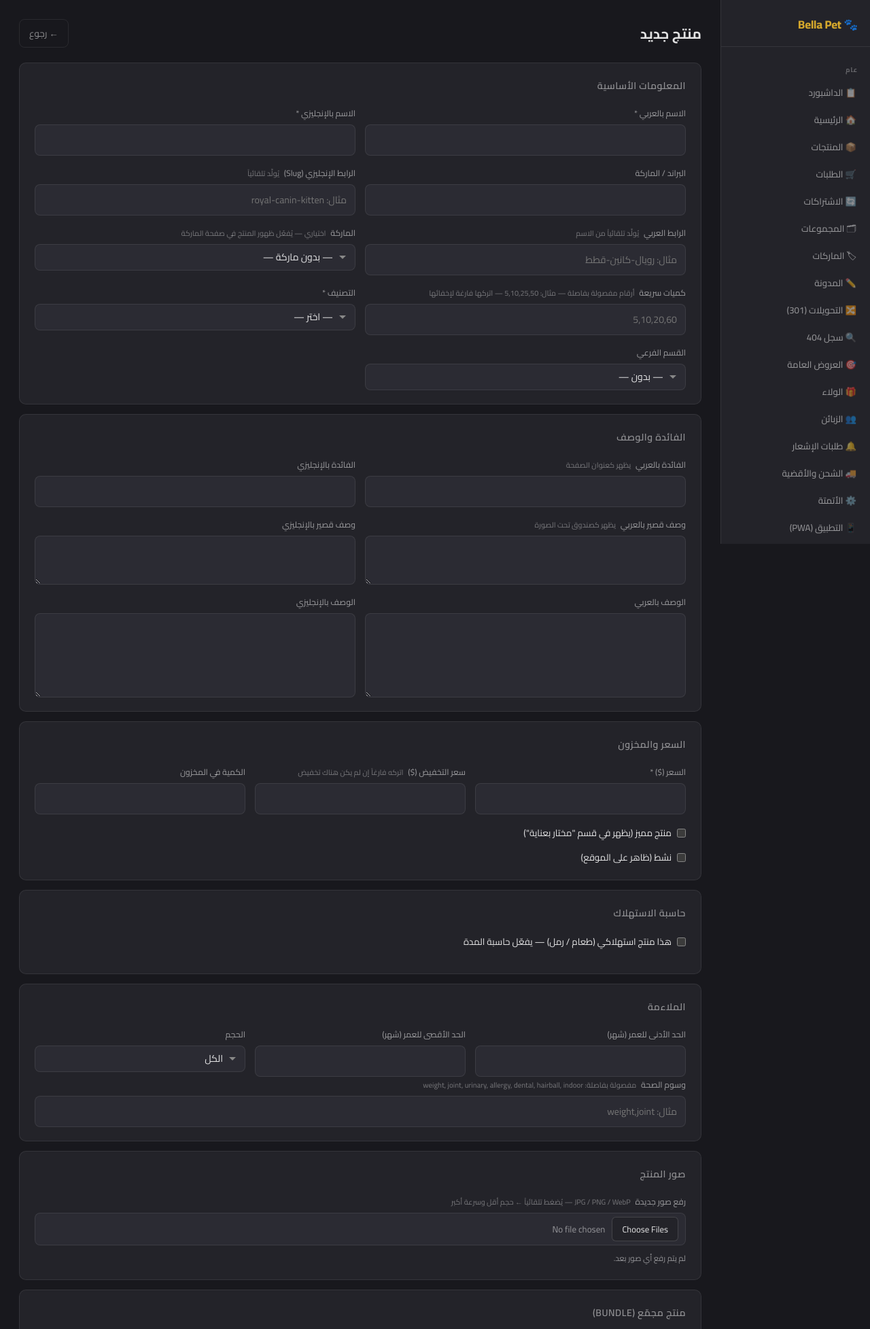
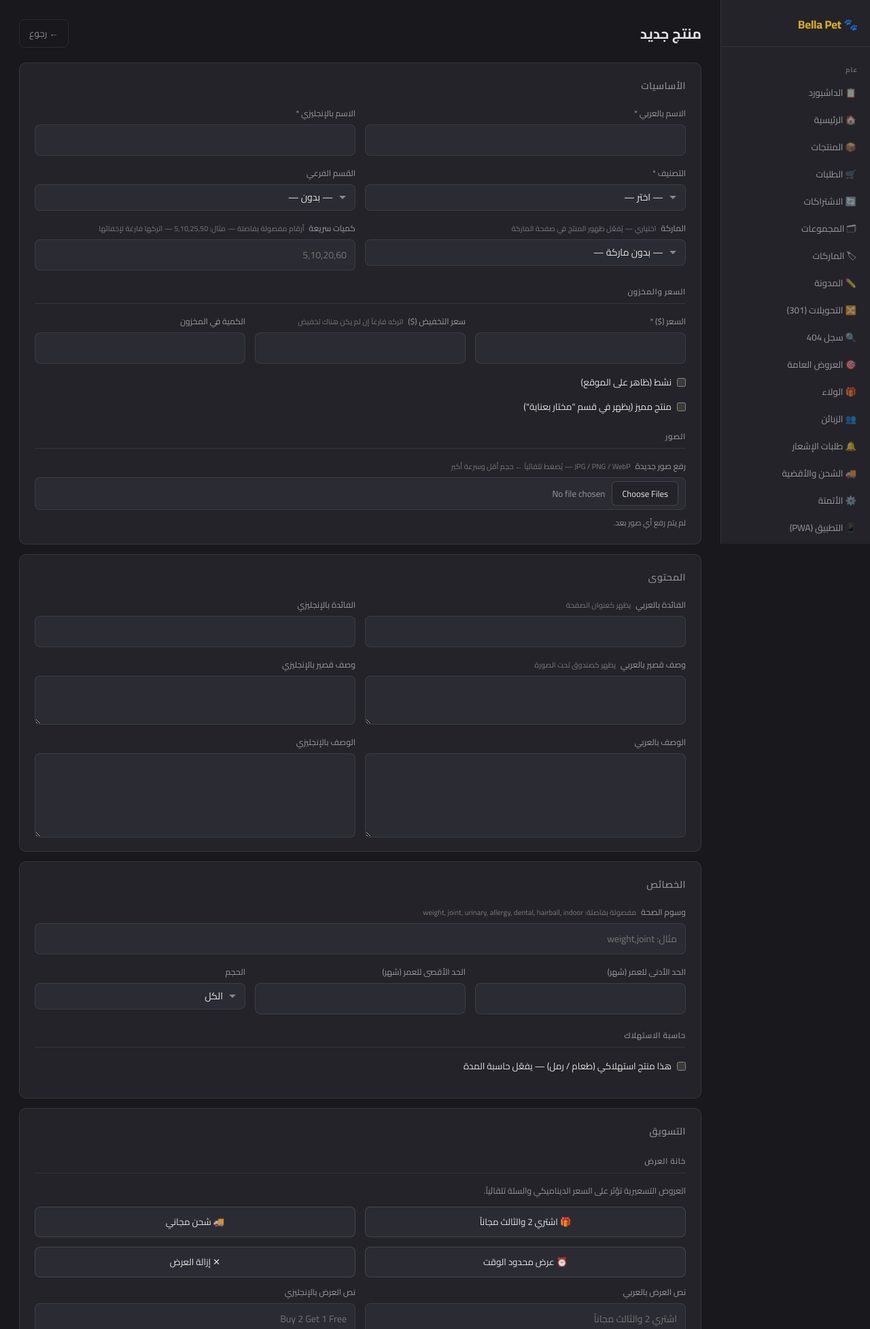
Before and after one commit to falconleb/bellapet, a Flask app: template templates/admin/product_form.html in a window 1280 px wide. Shown: the top 1955 px of the page at 68% size. Run offline with Flask 3, Linux system fonts and the light colour scheme; the template is opened without the code that fills it, so the values that code supplies are empty; data comes from the database, SQL or seed files in the repository; some libraries are stand-ins or nearby versions.

Commit message:
Admin product form: reorganize 12 sections into 5 groups
١. الأساسيات: اسم + تصنيف + ماركة + سعر/مخزون + صور + كميات سريعة
٢. المحتوى: فائدة + أوصاف
٣. الخصائص: وسوم الصحة + عمر/حجم + حاسبة الاستهلاك
٤. التسويق: عروض + bundle + تقييم + مجموعات
٥. متقدم: روابط + أسعار الكمية + SEO

Co-Authored-By: Claude Sonnet 4.6 <noreply@anthropic.com>

```diff
--- a/templates/admin/product_form.html
+++ b/templates/admin/product_form.html
@@ -14,9 +14,9 @@
 
 <form method="post" enctype="multipart/form-data" class="adm-form" novalidate id="main-product-form">
 
-  {# ── المعلومات الأساسية ── #}
+  {# ── 1. الأساسيات ── #}
   <div class="adm-form-section">
-    <h3>المعلومات الأساسية</h3>
+    <h3>الأساسيات</h3>
     <div class="adm-grid-2">
       <div class="adm-field {{ 'has-error' if errors.get('name_ar') }}">
         <label>الاسم بالعربي *</label>
@@ -25,36 +25,6 @@
       <div class="adm-field {{ 'has-error' if errors.get('name_en') }}">
         <label>الاسم بالإنجليزي *</label>
         <input type="text" name="name_en" value="{{ form.get('name_en', '') }}">
-      </div>
-      <div class="adm-field">
-        <label>البراند / الماركة</label>
-        <input type="text" name="brand" value="{{ form.get('brand', '') }}">
-      </div>
-      <div class="adm-field">
-        <label>الرابط الإنجليزي (Slug) <span class="hint">يُولَّد تلقائياً</span></label>
-        <input type="text" id="slug" name="slug" value="{{ form.get('slug', '') }}"
-               placeholder="مثال: royal-canin-kitten">
-      </div>
-      <div class="adm-field">
-        <label>الرابط العربي <span class="hint">يُولَّد تلقائياً من الاسم</span></label>
-        <input type="text" id="slug_ar" name="slug_ar" dir="rtl" value="{{ form.get('slug_ar', product.slug_ar if product else '') }}"
-               placeholder="مثال: رويال-كانين-قطط">
-      </div>
-      <div class="adm-field">
-        <label>الماركة <span class="hint">اختياري — يُفعّل ظهور المنتج في صفحة الماركة</span></label>
-        <select name="brand_id">
-          <option value="">— بدون ماركة —</option>
-          {% for b in brands %}
-          <option value="{{ b.id }}" {{ 'selected' if form.get('brand_id')|string == b.id|string or (product and product['brand_id'] == b.id) }}>
-            {{ b.name_ar }} / {{ b.name_en }}
-          </option>
-          {% endfor %}
-        </select>
-      </div>
-      <div class="adm-field">
-        <label>كميات سريعة <span class="hint">أرقام مفصولة بفاصلة — مثال: 5,10,25,50 — اتركها فارغة لإخفائها</span></label>
-        <input type="text" name="qty_presets" placeholder="5,10,20,60"
-               value="{{ form.get('qty_presets', product['qty_presets'] if product and product['qty_presets'] else '') }}">
       </div>
       <div class="adm-field {{ 'has-error' if errors.get('category_id') }}">
         <label>التصنيف *</label>
@@ -76,13 +46,88 @@
           {% endfor %}
         </select>
       </div>
+      <div class="adm-field">
+        <label>الماركة <span class="hint">اختياري — يُفعّل ظهور المنتج في صفحة الماركة</span></label>
+        <select name="brand_id">
+          <option value="">— بدون ماركة —</option>
+          {% for b in brands %}
+          <option value="{{ b.id }}" {{ 'selected' if form.get('brand_id')|string == b.id|string or (product and product['brand_id'] == b.id) }}>
+            {{ b.name_ar }} / {{ b.name_en }}
+          </option>
+          {% endfor %}
+        </select>
+      </div>
+      <div class="adm-field">
+        <label>كميات سريعة <span class="hint">أرقام مفصولة بفاصلة — مثال: 5,10,25,50 — اتركها فارغة لإخفائها</span></label>
+        <input type="text" name="qty_presets" placeholder="5,10,20,60"
+               value="{{ form.get('qty_presets', product['qty_presets'] if product and product['qty_presets'] else '') }}">
+      </div>
     </div>
+
+    <div class="adm-section-divider">السعر والمخزون</div>
+    <div class="adm-grid-3">
+      <div class="adm-field {{ 'has-error' if errors.get('price') }}">
+        <label>السعر ($) *</label>
+        <input type="number" name="price" step="0.01" min="0"
+               value="{{ form.get('price', '') }}">
+      </div>
+      <div class="adm-field">
+        <label>سعر التخفيض ($) <span class="hint">اتركه فارغاً إن لم يكن هناك تخفيض</span></label>
+        <input type="number" name="discount_price" step="0.01" min="0"
+               value="{{ form.get('discount_price', '') }}">
+      </div>
+      <div class="adm-field">
+        <label>الكمية في المخزون</label>
+        <input type="number" name="stock_qty" min="0"
+               value="{{ form.get('stock_qty', 0) }}">
+      </div>
+    </div>
+    <div class="adm-checkboxes">
+      <label class="adm-checkbox">
+        <input type="checkbox" name="is_active" {{ 'checked' if form.get('is_active', True) }}>
+        نشط (ظاهر على الموقع)
+      </label>
+      <label class="adm-checkbox">
+        <input type="checkbox" name="is_featured" {{ 'checked' if form.get('is_featured') }}>
+        منتج مميز (يظهر في قسم "مختار بعناية")
+      </label>
+    </div>
+
+    <div class="adm-section-divider">الصور</div>
+    {% if images %}
+    <p class="text-muted" style="font-size:0.78rem;margin-bottom:10px">
+      ⭐ الصورة ذات الإطار الذهبي هي الرئيسية — اضغط "تعيين رئيسية" لتغييرها
+    </p>
+    <div class="img-preview-grid">
+      {% for img in images %}
+      <div class="img-preview {{ 'is-primary' if loop.first }}">
+        {% if loop.first %}<span class="primary-badge">⭐ رئيسية</span>{% endif %}
+        <img src="{{ url_for('static', filename='img/products/' + img.filename) }}" alt="">
+        <div class="img-preview-actions">
+          {% if not loop.first %}
+          <button type="button" class="img-action-btn primary-btn" title="تعيين كصورة رئيسية"
+                  onclick="imgAction('{{ url_for('admin_image_set_primary', pid=product.id, iid=img.id) }}')">⭐</button>
+          {% endif %}
+          <button type="button" class="img-action-btn delete-btn" title="حذف الصورة"
+                  onclick="imgAction('{{ url_for('admin_image_delete', pid=product.id, iid=img.id) }}')">✕</button>
+        </div>
+      </div>
+      {% endfor %}
+    </div>
+    {% endif %}
+    <div class="adm-field" style="margin-top:12px">
+      <label>رفع صور جديدة <span class="hint">JPG / PNG / WebP — يُضغط تلقائياً ← حجم أقل وسرعة أكبر</span></label>
+      <input type="file" name="images" accept=".jpg,.jpeg,.png,.webp" multiple>
+    </div>
+    {% if not images %}
+    <p class="text-muted small" style="margin-top:8px">لم يتم رفع أي صور بعد.</p>
+    {% endif %}
   </div>
 
-  {# ── الوصف ── #}
+  {# ── 2. المحتوى ── #}
   <div class="adm-form-section">
     <div style="display:flex;align-items:center;justify-content:space-between;flex-wrap:wrap;gap:8px;margin-bottom:16px">
-      <h3 style="margin:0">الفائدة والوصف</h3>
+      <h3 style="margin:0">المحتوى</h3>
       {% if product %}
       <div style="display:flex;align-items:center;gap:10px">
         <button type="button" class="btn-adm-secondary" onclick="generateDesc()" id="desc-gen-btn">
@@ -120,63 +165,14 @@
     </div>
   </div>
 
-  {# ── السعر والمخزون ── #}
+  {# ── 3. الخصائص ── #}
   <div class="adm-form-section">
-    <h3>السعر والمخزون</h3>
-    <div class="adm-grid-3">
-      <div class="adm-field {{ 'has-error' if errors.get('price') }}">
-        <label>السعر ($) *</label>
-        <input type="number" name="price" step="0.01" min="0"
-               value="{{ form.get('price', '') }}">
-      </div>
-      <div class="adm-field">
-        <label>سعر التخفيض ($) <span class="hint">اتركه فارغاً إن لم يكن هناك تخفيض</span></label>
-        <input type="number" name="discount_price" step="0.01" min="0"
-               value="{{ form.get('discount_price', '') }}">
-      </div>
-      <div class="adm-field">
-        <label>الكمية في المخزون</label>
-        <input type="number" name="stock_qty" min="0"
-               value="{{ form.get('stock_qty', 0) }}">
-      </div>
+    <h3>الخصائص</h3>
+    <div class="adm-field" style="margin-bottom:14px">
+      <label>وسوم الصحة <span class="hint">مفصولة بفاصلة: weight, joint, urinary, allergy, dental, hairball, indoor</span></label>
+      <input type="text" name="health_tags" value="{{ form.get('health_tags', '') }}"
+             placeholder="مثال: weight,joint">
     </div>
-    <div class="adm-checkboxes">
-      <label class="adm-checkbox">
-        <input type="checkbox" name="is_featured" {{ 'checked' if form.get('is_featured') }}>
-        منتج مميز (يظهر في قسم "مختار بعناية")
-      </label>
-      <label class="adm-checkbox">
-        <input type="checkbox" name="is_active" {{ 'checked' if form.get('is_active', True) }}>
-        نشط (ظاهر على الموقع)
-      </label>
-    </div>
-  </div>
-
-  {# ── حاسبة الاستهلاك ── #}
-  <div class="adm-form-section">
-    <h3>حاسبة الاستهلاك</h3>
-    <label class="adm-checkbox" style="margin-bottom:14px">
-      <input type="checkbox" name="is_consumable" id="cons-check"
-             {{ 'checked' if form.get('is_consumable') }} onchange="toggleCons()">
-      هذا منتج استهلاكي (طعام / رمل) — يفعّل حاسبة المدة
-    </label>
-    <div id="cons-fields" class="adm-grid-2" style="{{ '' if form.get('is_consumable') else 'display:none' }}">
-      <div class="adm-field">
-        <label>الاستهلاك (غرام / كغ وزن / يوم)</label>
-        <input type="number" name="consumption_grams_per_kg_day" step="0.1" min="0"
-               value="{{ form.get('consumption_grams_per_kg_day', '') }}">
-      </div>
-      <div class="adm-field">
-        <label>وزن العبوة (غرام)</label>
-        <input type="number" name="package_weight_grams" step="1" min="0"
-               value="{{ form.get('package_weight_grams', '') }}">
-      </div>
-    </div>
-  </div>
-
-  {# ── الملاءمة ── #}
-  <div class="adm-form-section">
-    <h3>الملاءمة</h3>
     <div class="adm-grid-3">
       <div class="adm-field">
         <label>الحد الأدنى للعمر (شهر)</label>
@@ -198,71 +194,31 @@
         </select>
       </div>
     </div>
-    <div class="adm-field">
-      <label>وسوم الصحة <span class="hint">مفصولة بفاصلة: weight, joint, urinary, allergy, dental, hairball, indoor</span></label>
-      <input type="text" name="health_tags" value="{{ form.get('health_tags', '') }}"
-             placeholder="مثال: weight,joint">
-    </div>
-  </div>
-
-  {# ── الصور ── #}
-  <div class="adm-form-section">
-    <h3>صور المنتج</h3>
-    {% if images %}
-    <p class="text-muted" style="font-size:0.78rem;margin-bottom:10px">
-      ⭐ الصورة ذات الإطار الذهبي هي الرئيسية — اضغط "تعيين رئيسية" لتغييرها
-    </p>
-    <div class="img-preview-grid">
-      {% for img in images %}
-      <div class="img-preview {{ 'is-primary' if loop.first }}">
-        {% if loop.first %}<span class="primary-badge">⭐ رئيسية</span>{% endif %}
-        <img src="{{ url_for('static', filename='img/products/' + img.filename) }}" alt="">
-        <div class="img-preview-actions">
-          {% if not loop.first %}
-          <button type="button" class="img-action-btn primary-btn" title="تعيين كصورة رئيسية"
-                  onclick="imgAction('{{ url_for('admin_image_set_primary', pid=product.id, iid=img.id) }}')">⭐</button>
-          {% endif %}
-          <button type="button" class="img-action-btn delete-btn" title="حذف الصورة"
-                  onclick="imgAction('{{ url_for('admin_image_delete', pid=product.id, iid=img.id) }}')">✕</button>
-        </div>
+    <div class="adm-section-divider">حاسبة الاستهلاك</div>
+    <label class="adm-checkbox" style="margin-bottom:14px">
+      <input type="checkbox" name="is_consumable" id="cons-check"
+             {{ 'checked' if form.get('is_consumable') }} onchange="toggleCons()">
+      هذا منتج استهلاكي (طعام / رمل) — يفعّل حاسبة المدة
+    </label>
+    <div id="cons-fields" class="adm-grid-2" style="{{ '' if form.get('is_consumable') else 'display:none' }}">
+      <div class="adm-field">
+        <label>الاستهلاك (غرام / كغ وزن / يوم)</label>
+        <input type="number" name="consumption_grams_per_kg_day" step="0.1" min="0"
+               value="{{ form.get('consumption_grams_per_kg_day', '') }}">
       </div>
-      {% endfor %}
-    </div>
-    {% endif %}
-    <div class="adm-field" style="margin-top:12px">
-      <label>رفع صور جديدة <span class="hint">JPG / PNG / WebP — يُضغط تلقائياً ← حجم أقل وسرعة أكبر</span></label>
-      <input type="file" name="images" accept=".jpg,.jpeg,.png,.webp" multiple>
-    </div>
-    {% if not images %}
-    <p class="text-muted small" style="margin-top:8px">لم يتم رفع أي صور بعد.</p>
-    {% endif %}
-  </div>
-
-  {# ── Bundle ── #}
-  <div class="adm-form-section">
-    <h3>منتج مجمّع (Bundle)</h3>
-    <label class="adm-checkbox" style="margin-bottom:12px">
-      <input type="checkbox" name="is_bundle" id="bundle-check"
-             {{ 'checked' if form.get('is_bundle') }} onchange="toggleBundle()">
-      هذا المنتج عبارة عن مجموعة / حزمة من المنتجات
-    </label>
-    <div id="bundle-fields" style="{{ '' if form.get('is_bundle') else 'display:none' }}">
-      <div class="adm-grid-2">
-        <div class="adm-field">
-          <label>محتوى الحزمة بالعربي <span class="hint">مثال: كيس طعام 3كغ + وعاء مياه + لعبة</span></label>
-          <textarea name="bundle_note_ar" dir="rtl" rows="2">{{ form.get('bundle_note_ar') or '' }}</textarea>
-        </div>
-        <div class="adm-field">
-          <label>محتوى الحزمة بالإنجليزي</label>
-          <textarea name="bundle_note_en" rows="2">{{ form.get('bundle_note_en') or '' }}</textarea>
-        </div>
+      <div class="adm-field">
+        <label>وزن العبوة (غرام)</label>
+        <input type="number" name="package_weight_grams" step="1" min="0"
+               value="{{ form.get('package_weight_grams', '') }}">
       </div>
     </div>
   </div>
 
-  {# ── خانة العرض ── #}
+  {# ── 4. التسويق ── #}
   <div class="adm-form-section">
-    <h3>خانة العرض</h3>
+    <h3>التسويق</h3>
+
+    <div class="adm-section-divider">خانة العرض</div>
     <p class="text-muted" style="font-size:0.78rem;margin-bottom:12px">
       العروض التسعيرية تؤثر على السعر الديناميكي والسلة تلقائياً.
     </p>
@@ -285,15 +241,30 @@
                value="{{ form.get('promo_label_en') or '' }}" placeholder="Buy 2 Get 1 Free">
       </div>
     </div>
-  </div>
 
-  {# ── تقييم بيلا بت ── #}
-  <div class="adm-form-section">
-    <h3>⭐ تقييم بيلا بت</h3>
+    <div class="adm-section-divider">منتج مجمّع (Bundle)</div>
+    <label class="adm-checkbox" style="margin-bottom:12px">
+      <input type="checkbox" name="is_bundle" id="bundle-check"
+             {{ 'checked' if form.get('is_bundle') }} onchange="toggleBundle()">
+      هذا المنتج عبارة عن مجموعة / حزمة من المنتجات
+    </label>
+    <div id="bundle-fields" style="{{ '' if form.get('is_bundle') else 'display:none' }}">
+      <div class="adm-grid-2">
+        <div class="adm-field">
+          <label>محتوى الحزمة بالعربي <span class="hint">مثال: كيس طعام 3كغ + وعاء مياه + لعبة</span></label>
+          <textarea name="bundle_note_ar" dir="rtl" rows="2">{{ form.get('bundle_note_ar') or '' }}</textarea>
+        </div>
+        <div class="adm-field">
+          <label>محتوى الحزمة بالإنجليزي</label>
+          <textarea name="bundle_note_en" rows="2">{{ form.get('bundle_note_en') or '' }}</textarea>
+        </div>
+      </div>
+    </div>
+
+    <div class="adm-section-divider">⭐ تقييم بيلا بت</div>
     <p class="text-muted" style="font-size:0.78rem;margin-bottom:14px">
       تقييمكم الخاص للمنتج — يظهر بصفحة المنتج لبناء ثقة الزبون
     </p>
-
     <div class="adm-field" style="margin-bottom:14px">
       <label>التقييم</label>
       <div class="star-picker" id="star-picker">
@@ -306,7 +277,6 @@
       <input type="hidden" name="store_rating" id="store_rating_input"
              value="{{ form.get('store_rating') or '' }}">
     </div>
-
     <div class="adm-grid-2">
       <div class="adm-field">
         <label>ملاحظة إيجابية بالعربي <span class="hint">جملة قصيرة</span></label>
@@ -343,12 +313,9 @@
                   placeholder="Strong smell at first&#10;Bag is not resealable">{{ form.get('rating_cons_en') or '' }}</textarea>
       </div>
     </div>
-  </div>
 
-  {# ── المجموعات ── #}
-  {% if product and all_collections %}
-  <div class="adm-form-section">
-    <h3>المجموعات</h3>
+    {% if product and all_collections %}
+    <div class="adm-section-divider">المجموعات</div>
     <p class="text-muted" style="font-size:0.78rem;margin-bottom:12px">اختر المجموعات التي ينتمي إليها هذا المنتج</p>
     <div class="collections-checkboxes">
       {% for col in all_collections %}
@@ -361,18 +328,34 @@
       </label>
       {% endfor %}
     </div>
+    {% endif %}
   </div>
-  {% endif %}
 
-  {# ── أسعار الكمية (Price Tiers) ── #}
-  {% if product %}
+  {# ── 5. متقدم ── #}
   <div class="adm-form-section">
-    <h3>أسعار حسب الكمية</h3>
+    <h3>متقدم</h3>
+    <div class="adm-grid-2">
+      <div class="adm-field">
+        <label>الرابط الإنجليزي (Slug) <span class="hint">يُولَّد تلقائياً</span></label>
+        <input type="text" id="slug" name="slug" value="{{ form.get('slug', '') }}"
+               placeholder="مثال: royal-canin-kitten">
+      </div>
+      <div class="adm-field">
+        <label>الرابط العربي <span class="hint">يُولَّد تلقائياً من الاسم</span></label>
+        <input type="text" id="slug_ar" name="slug_ar" dir="rtl" value="{{ form.get('slug_ar', product.slug_ar if product else '') }}"
+               placeholder="مثال: رويال-كانين-قطط">
+      </div>
+      <div class="adm-field">
+        <label>البراند / الماركة (نص حر) <span class="hint">الأفضل استخدام قائمة الماركات أعلاه</span></label>
+        <input type="text" name="brand" value="{{ form.get('brand', '') }}">
+      </div>
+    </div>
+
+    {% if product %}
+    <div class="adm-section-divider">أسعار حسب الكمية</div>
     <p class="text-muted" style="font-size:0.78rem;margin-bottom:14px">
       مثال: 1 قطعة = $12، من 2 قطع = $10 للقطعة، من 5 قطع = $9 للقطعة
     </p>
-
-    {# الصف الأول دائماً: السعر الأساسي (1 قطعة) — تلقائي من السعر الأصلي #}
     <div class="tier-base-row">
       <span class="tier-badge">× 1</span>
       <span style="font-size:0.85rem">السعر الأساسي:</span>
@@ -381,7 +364,6 @@
       </span>
       <span class="text-muted" style="font-size:0.75rem">(من حقل السعر أعلاه)</span>
     </div>
-
     <div id="tiers-form">
       <div id="tiers-list">
         {% for t in price_tiers %}
@@ -408,7 +390,6 @@
         </div>
         {% endfor %}
       </div>
-
       <div style="display:flex;gap:8px;margin-top:10px;flex-wrap:wrap">
         <button type="button" onclick="addTier()" class="btn-adm-secondary">+ إضافة شريحة سعر</button>
         <button type="button" class="btn-adm-primary" id="tiers-save-btn"
@@ -417,13 +398,8 @@
         <span id="tiers-msg" style="font-size:0.8rem;color:#4ade80;display:none">✓ تم الحفظ</span>
       </div>
     </div>
-  </div>
-  {% endif %}
 
-  {# ── SEO سريع ── #}
-  {% if product %}
-  <div class="adm-form-section">
-    <h3>SEO ⚡</h3>
+    <div class="adm-section-divider">SEO ⚡</div>
     <div id="seo-status-bar" style="display:flex;align-items:center;gap:14px;flex-wrap:wrap">
       <button type="button" class="btn-adm-secondary" onclick="generateSEO()" id="seo-gen-btn">
         ⚡ ولّد SEO تلقائياً
@@ -436,8 +412,8 @@
       <div style="color:var(--gold);font-weight:600;margin-bottom:4px" id="seo-title-en"></div>
       <div style="color:var(--muted)" id="seo-desc-en"></div>
     </div>
+    {% endif %}
   </div>
-  {% endif %}
 
 </form>
 
@@ -571,6 +547,14 @@
 
 {% block scripts %}
 <style>
+/* ── section divider ── */
+.adm-section-divider {
+  font-size: 0.72rem; font-weight: 600; text-transform: uppercase;
+  letter-spacing: .06em; color: var(--muted);
+  border-bottom: 1px solid var(--border);
+  padding-bottom: 6px; margin: 20px 0 14px;
+}
+
 /* ── مجموعات ── */
 .collections-checkboxes { display:flex; flex-wrap:wrap; gap:8px; }
 .col-check-label {
@@ -994,7 +978,6 @@ async function saveSpecs() {
   });
   const d = await res.json();
   if (d.ok) {
-    // update IDs for newly created rows
     d.ids.forEach((newId, i) => { if (rows[i]) rows[i].dataset.id = newId; });
     const msg = document.getElementById('specs-msg');
     msg.style.display='inline'; setTimeout(()=>msg.style.display='none',2500);
```
